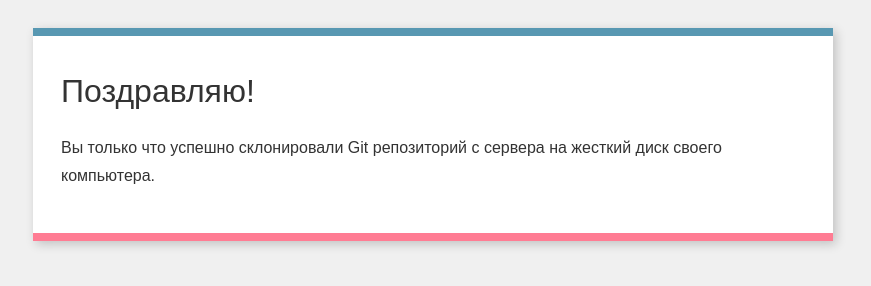
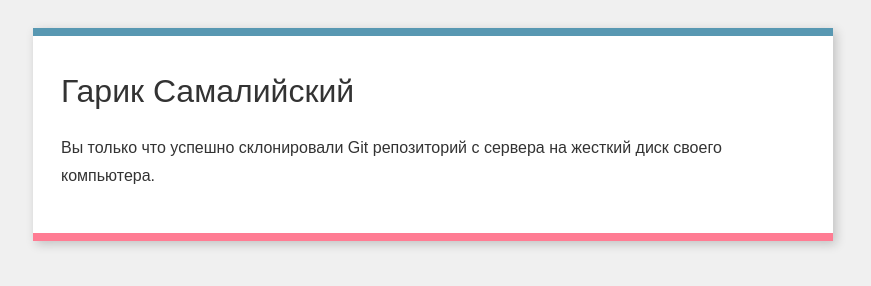
Before and after one commit to Garik-Samaliiskii/git-welcome-test, a plain HTML site: page index.html in a window 1280 px wide. Shown: the whole page, without its empty margins (207-1078 px from the left). Drawn offline with Linux system fonts and the light colour scheme.

Commit message:
rename text

```diff
--- a/index.html
+++ b/index.html
@@ -1,4 +1,4 @@
-<!DOCTYPE html>
+ <!DOCTYPE html>
 <html lang="en">
     <head>
         <meta charset="utf-8" />
@@ -9,7 +9,7 @@
     </head>
     <body>
         <div class="box">
-            <h1>Поздравляю!</h1>
+            <h1>Гарик Самалийский</h1>
             <p>
                 Вы только что успешно склонировали Git репозиторий с сервера на
                 жесткий диск своего компьютера.
```
